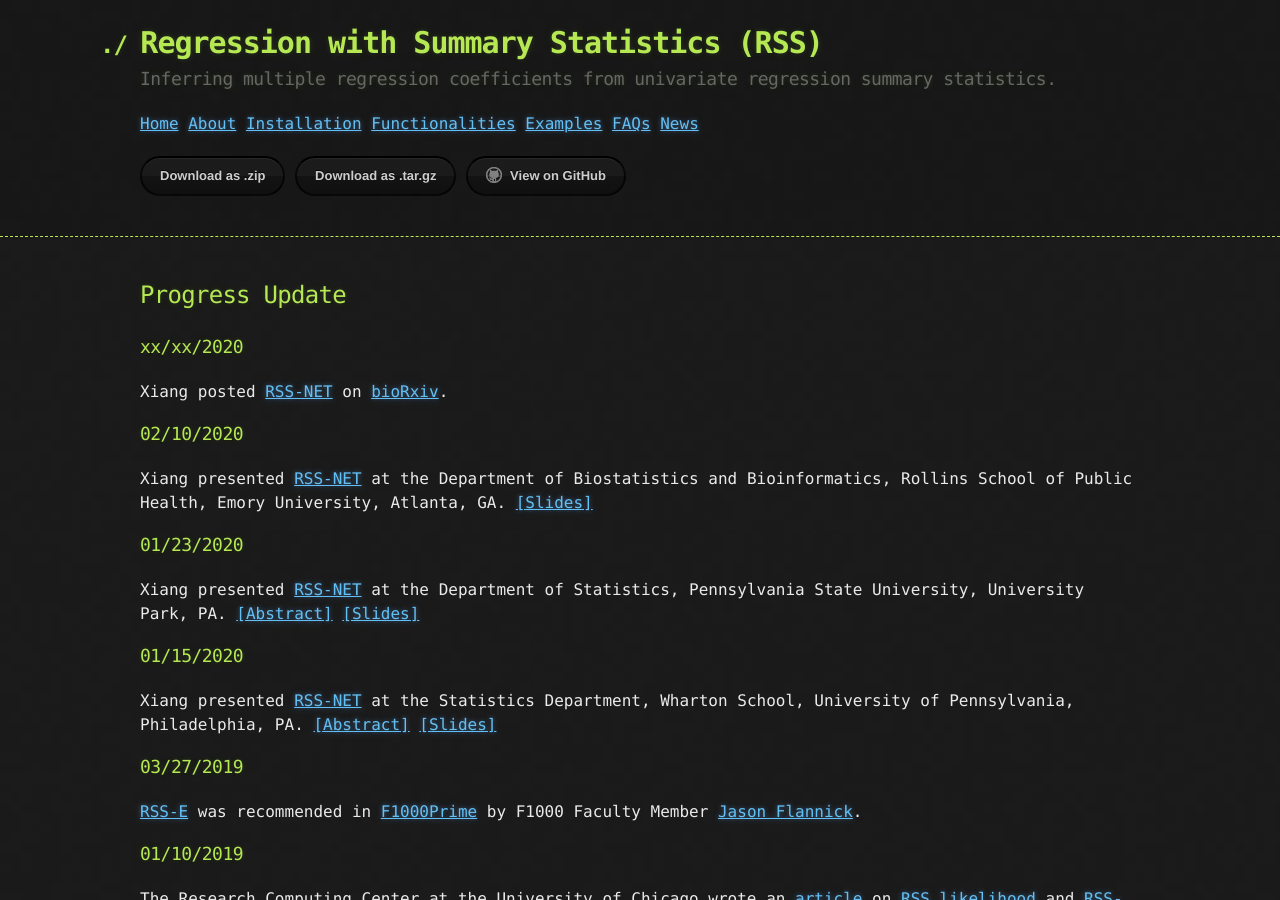
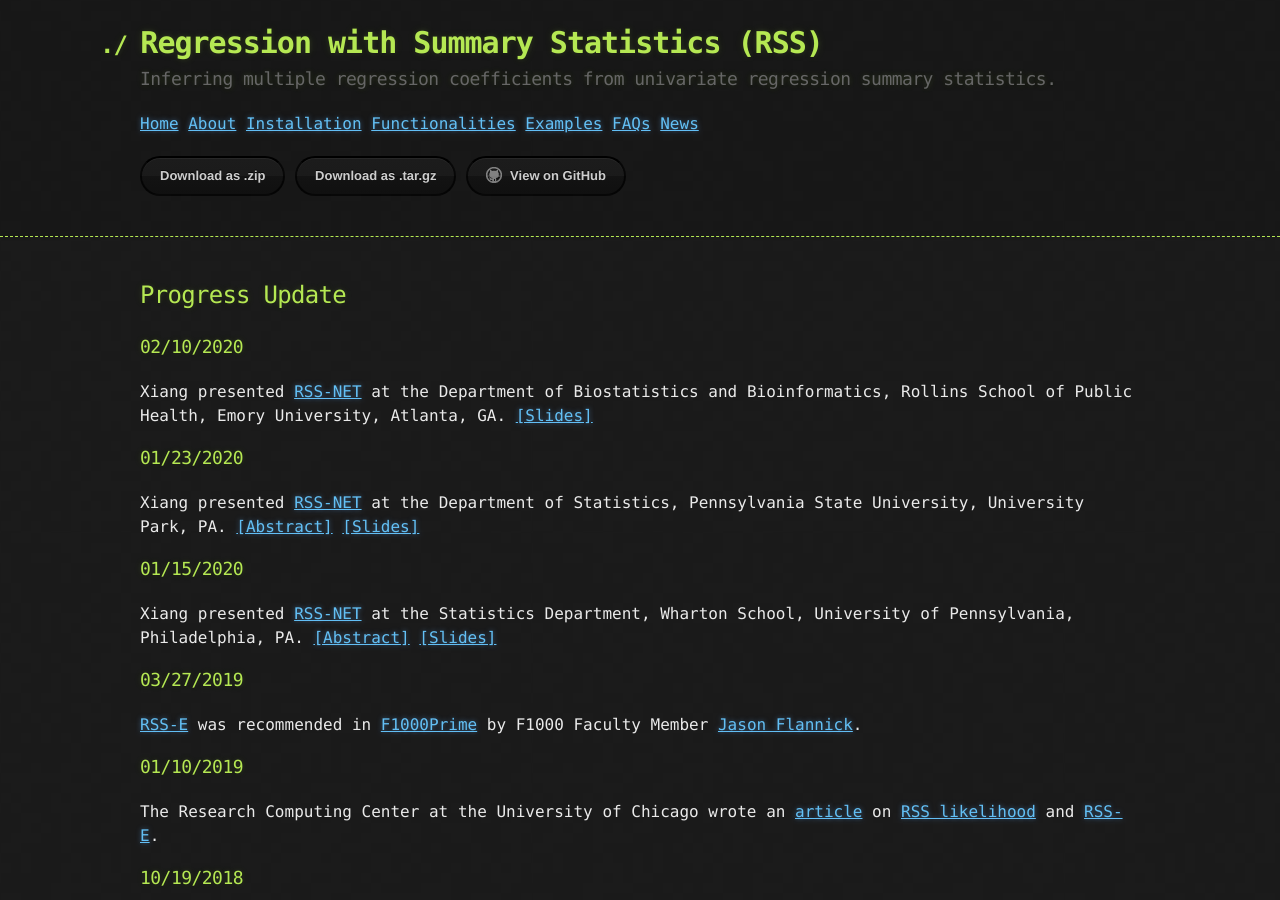
Before and after one commit to stephenslab/rss, a Jekyll site: the page built from docs/News.md, in a window 1280 px wide and 900 px high. Built offline with Jekyll 4.4.1, drawn with Linux system fonts in a browser that asks for light colours; our own code applies the rules of GitHub Pages for plain Markdown files; some of the changed lines change nothing that is shown.

Commit message:
update progress update

```diff
--- a/docs/News.md
+++ b/docs/News.md
@@ -1,14 +1,14 @@
 ## Progress Update
 
-[RSS-NET]: bioRxivlink
+[RSS-NET]: http://web.stanford.edu/~xiangzhu/rnt.pdf
 [RSS-E]: https://doi.org/10.1038/s41467-018-06805-x
 [RSS likelihood]: https://doi.org/10.1214/17-aoas1046
 
 [rnt]: http://web.stanford.edu/~xiangzhu/rnt.pdf
 
-### xx/xx/2020
+<!-- ### xx/xx/2020
 
-Xiang posted [RSS-NET][] on [bioRxiv]().
+Xiang posted [RSS-NET][] on [bioRxiv](). -->
 
 ### 02/10/2020
 
```
